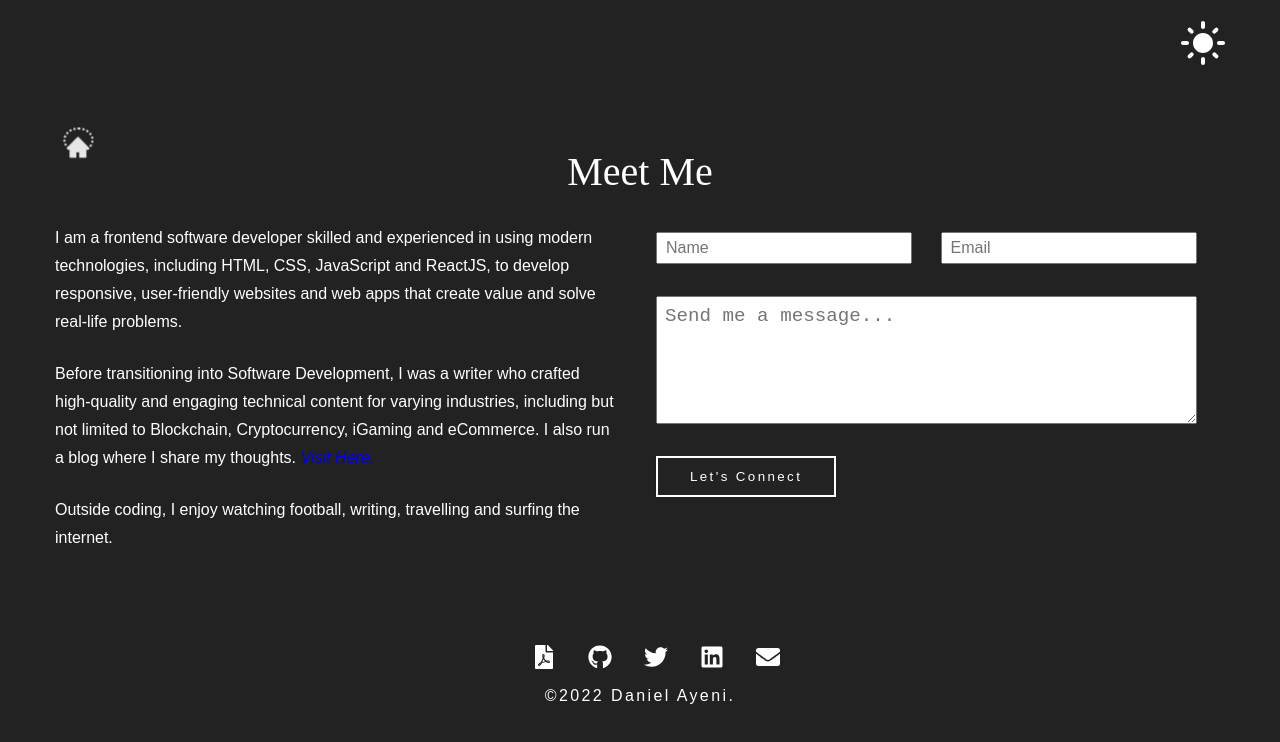
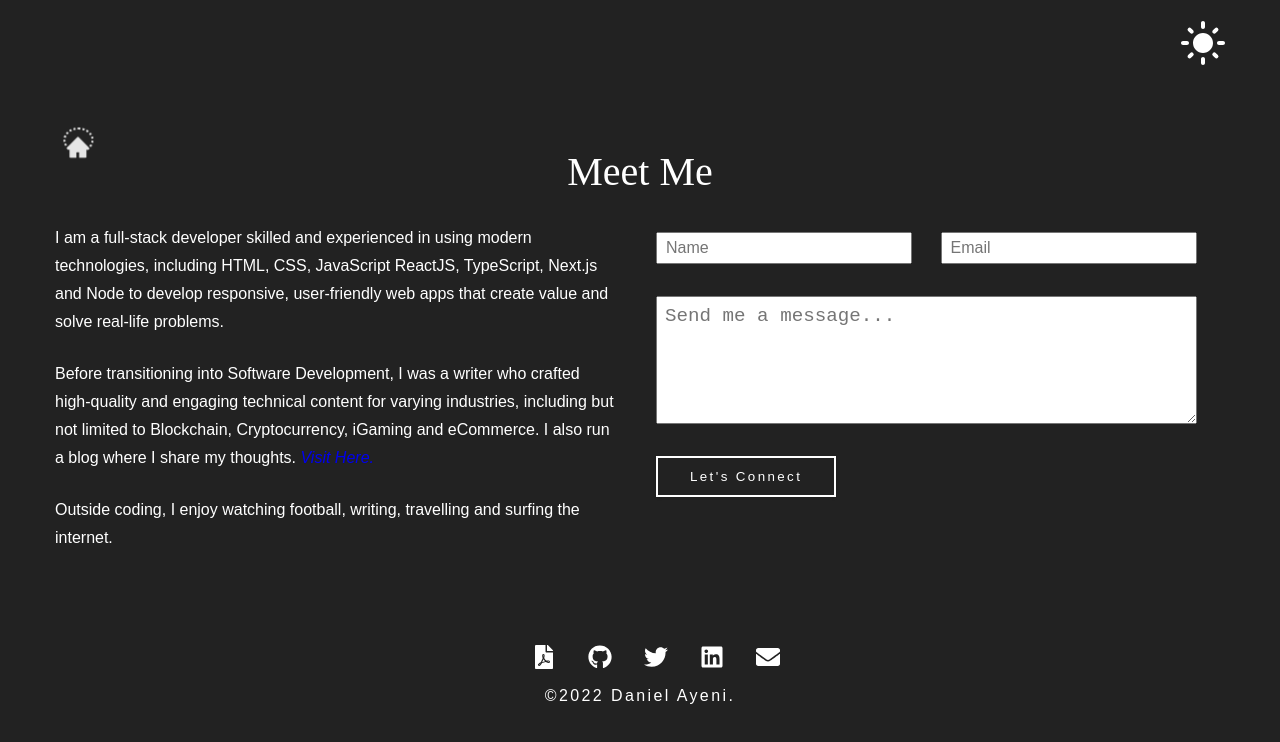
Before and after one commit to Danthesage01/port, a React (Create React App) app: page /about in a window 1280 px wide. Shown: the top 742 px of the page. Built offline with nearby package versions, Linux system fonts and the light colour scheme.

Commit message:
Update About.js

```diff
--- a/src/pages/About.js
+++ b/src/pages/About.js
@@ -18,8 +18,8 @@ const About = () => {
               <img src={headShot} alt="Daniel" className="about-photo" />
             </article>
             <article className="about-info">
-              <p>I am a frontend software developer skilled and experienced in using modern technologies, including HTML, CSS, JavaScript
-                and ReactJS, to develop responsive, user-friendly websites and web apps that create value and solve real-life problems.
+              <p>I am a full-stack developer skilled and experienced in using modern technologies, including HTML, CSS, JavaScript
+               ReactJS, TypeScript, Next.js and Node to develop responsive, user-friendly web apps that create value and solve real-life problems.
               </p>
               <p>
                 Before transitioning into Software Development, I was a writer who crafted high-quality and engaging technical content
```
